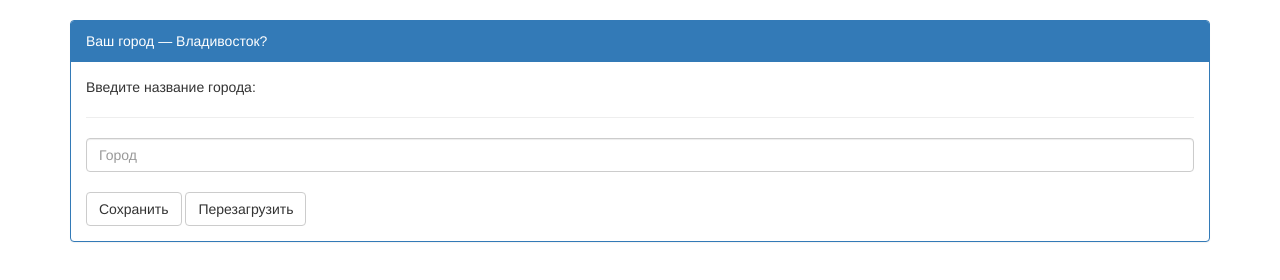
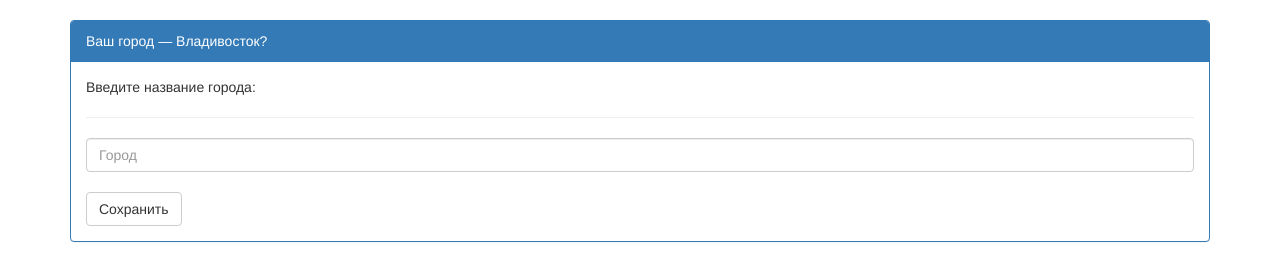
Before and after one commit to basvad/pr-c3-1, a plain HTML site: page index.html in a window 1280 px wide. Drawn offline with Linux system fonts and the light colour scheme.

Commit message:
Update index.html

```diff
--- a/index.html
+++ b/index.html
@@ -22,7 +22,6 @@
         <input type="text" class="form-control" placeholder="Город">
         <br>
         <button type="submit" class="btn btn-default">Сохранить</button>
-        <button type="reset" class="btn btn-default">Перезагрузить</button>
       </form>
      </div>
      </div>
```
